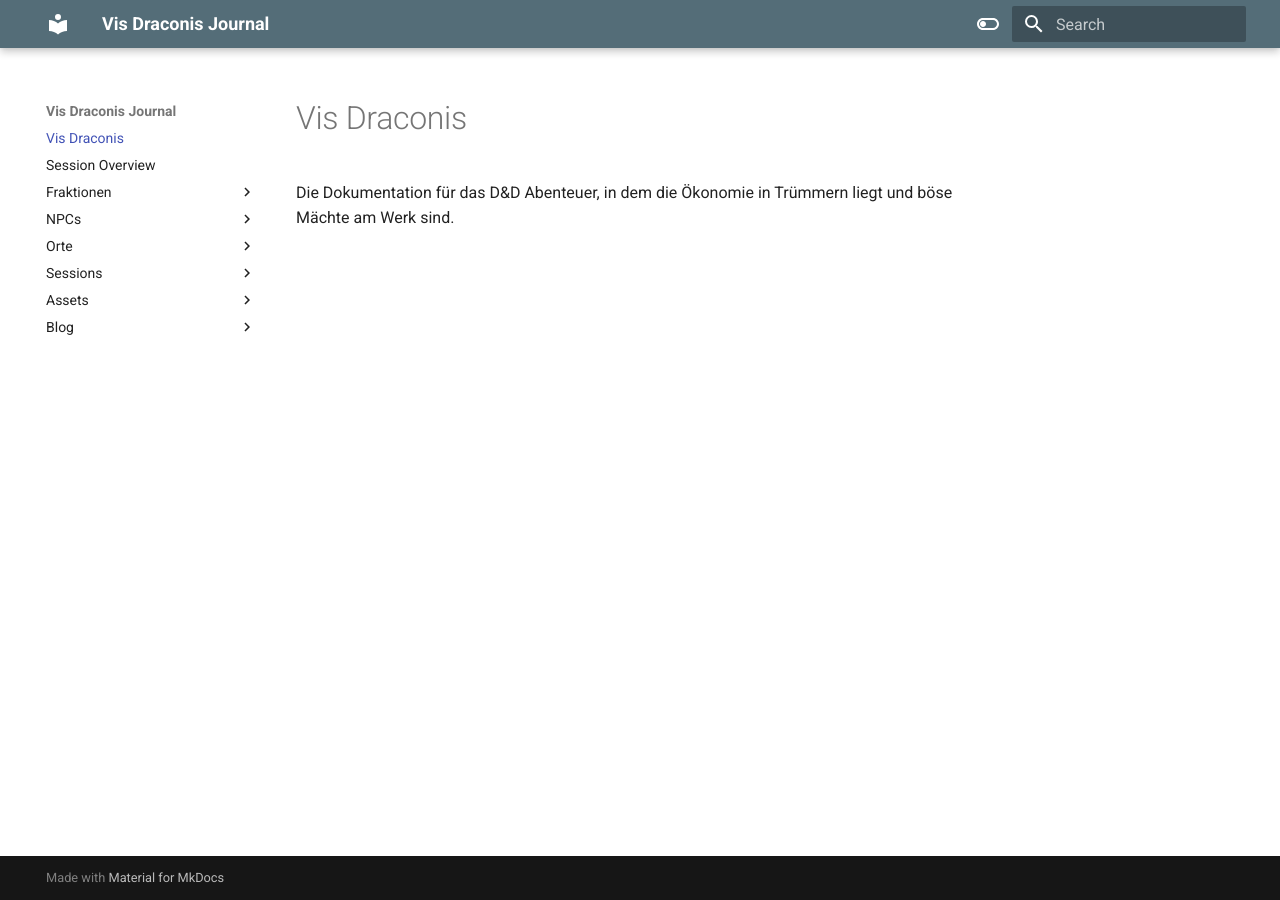
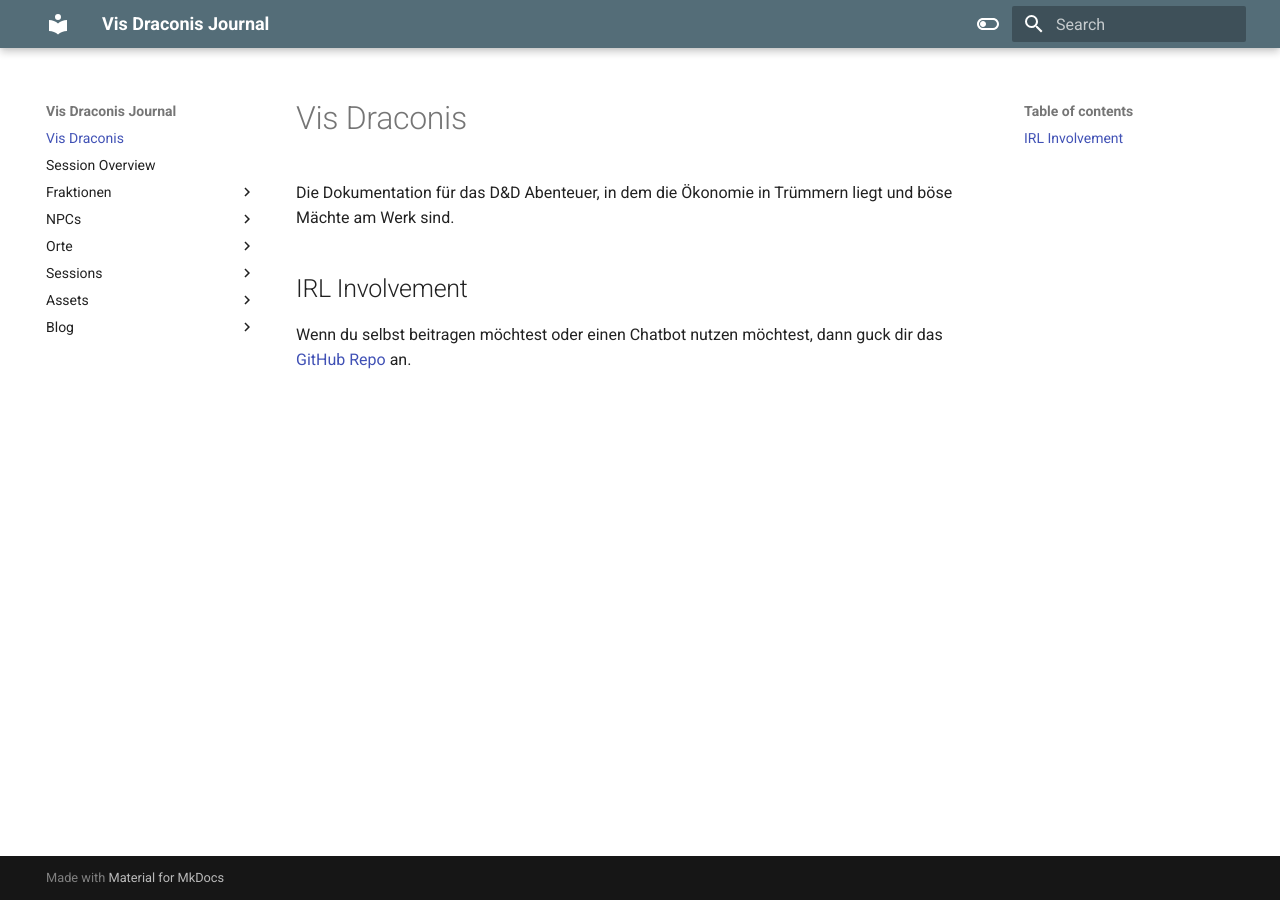
Before and after one commit to tobias-hamann/VisDraconis, an MkDocs documentation site: the page built from docs/index.md, in a window 1280 px wide. Built offline with MkDocs 1.6.1 and Material for MkDocs 9.7.7, drawn with Linux system fonts in a browser that asks for light colours.

Commit message:
Little updating

```diff
--- a/docs/index.md
+++ b/docs/index.md
@@ -1,3 +1,7 @@
 # Vis Draconis
 
 Die Dokumentation für das D&D Abenteuer, in dem die Ökonomie in Trümmern liegt und böse Mächte am Werk sind.
+
+## IRL Involvement
+
+Wenn du selbst beitragen möchtest oder einen Chatbot nutzen möchtest, dann guck dir das [GitHub Repo](https://github.com/tobias-hamann/VisDraconis/blob/main/README.md) an.
```
Also changed, not shown: docs/NPCs/Tarak.md (+1 -2 lines).
